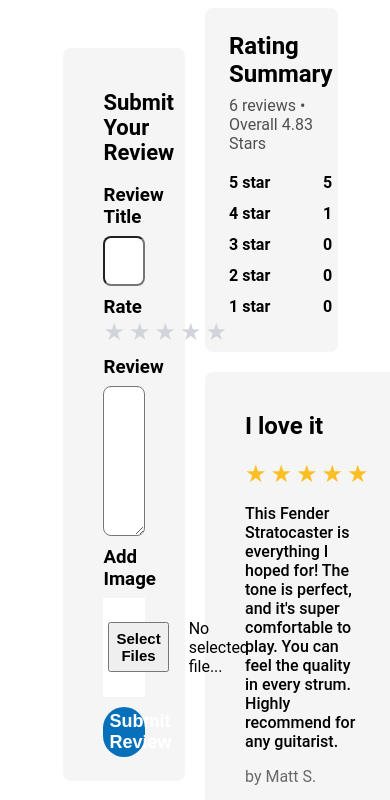
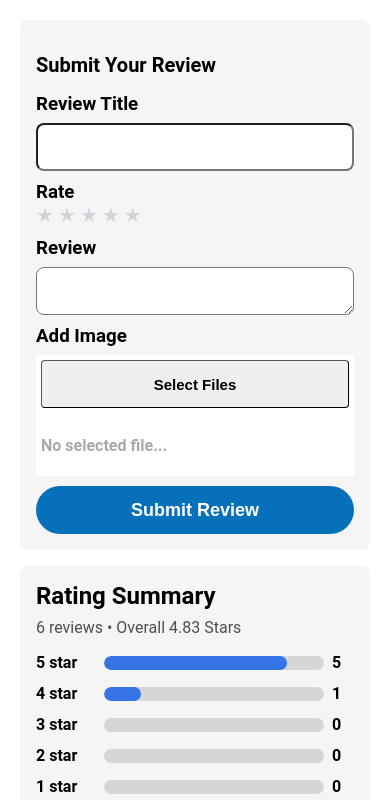
Before and after one commit to KSanders04/Sweetwater-Code-Test, a Vue app: page / in a window 390 px wide. Shown: the top 800 px of the page. Built offline with nearby package versions, Linux system fonts and the light colour scheme; grey boxes are pictures that could not be loaded.

Commit message:
enhance responsive design and styles across components

```diff
--- a/src/App.vue
+++ b/src/App.vue
@@ -17,5 +17,21 @@ import ReviewGallery from "./components/ReviewGallery.vue";
   flex-direction: row;
   justify-content: center;
   gap: 20px;
+
+}
+
+@media (max-width: 1024px) {
+  .container {
+    padding: 16px;
+  }
+}
+
+@media (max-width: 768px) {
+  .container {
+    flex-direction: column;
+    align-items: stretch;
+    gap: 16px;
+    padding: 12px;
+  }
 }
 </style>
--- a/src/components/Rates.vue
+++ b/src/components/Rates.vue
@@ -32,6 +32,7 @@ const setRating = (star) => {
 .star-rating {
   display: flex;
   gap: 4px;
+  flex-wrap: wrap;
 }
 .star {
   font-size: 24px;
@@ -41,4 +42,10 @@ const setRating = (star) => {
 .star.filled {
   color: #fbbf24;
 }
+
+@media (max-width: 768px) {
+  .star {
+    font-size: 20px;
+  }
+}
 </style>
--- a/src/components/RatingSummary.vue
+++ b/src/components/RatingSummary.vue
@@ -61,13 +61,12 @@ const averageStarsFormatted = computed<string>(() => {
 
 <style scoped>
 .summaryCard {
-  width: 71%;
   background: #f5f5f5;
   border-radius: 8px;
   padding: 24px;
   box-sizing: border-box;
   font-family: Roboto;
-  margin: 0 auto 20px 0;
+  margin: 0 0 20px;
 }
 h2 {
   margin: 0;
@@ -99,4 +98,19 @@ h2 {
   border-radius: 999px;
   transition: width 250ms ease;
 }
+
+@media (max-width: 768px) {
+  .summaryCard {
+    padding: 16px;
+  }
+
+  .barRow {
+    grid-template-columns: 60px 1fr 22px;
+    gap: 8px;
+  }
+
+  .meta {
+    margin-bottom: 16px;
+  }
+}
 </style>
--- a/src/components/ReviewForm.vue
+++ b/src/components/ReviewForm.vue
@@ -27,7 +27,7 @@ const myScore = ref(0);
           <div class="chooseFile">
             <input type="file" ref="fileInput" style="display: none" />
             <button>Select Files</button>
-            <p class="file-info">No selected file...</p>
+            <p>No selected file...</p>
           </div>
         </div>
       </div>
@@ -44,7 +44,6 @@ const myScore = ref(0);
 .box {
   height: fit-content;
   width: 50%;
-  border-radius: 20px;
   display: flex;
   justify-content: end;
   position: sticky;
@@ -68,6 +67,7 @@ const myScore = ref(0);
   width: 50%;
   margin: 0 0 8px 0;
   align-self: flex-start;
+  font-weight: 600;
 }
 .reviewTitleBox,
 .reviewBox,
@@ -106,10 +106,16 @@ const myScore = ref(0);
   background-color: white;
   padding: 5px;
 }
+.chooseFile p{
+  font-weight: 600;
+  color: darkgrey;
+}
 .chooseFile button {
   height: 50px;
   font-size: 15px;
   font-weight: 550;
+  border-radius: 4px;
+  border-width: 0.5px;
 }
 .buttonBox {
   display: flex;
@@ -135,4 +141,45 @@ const myScore = ref(0);
 .rate h3 {
   margin: 0 0 0 0;
 }
+
+@media (max-width: 1024px) {
+  .box {
+    width: 100%;
+    position: static;
+    justify-content: stretch;
+  }
+
+  .reviewForm {
+    width: 100%;
+    padding: 20px 24px;
+  }
+}
+
+@media (max-width: 768px) {
+  .reviewForm {
+    padding: 16px;
+  }
+
+  .title {
+    font-size: 20px;
+  }
+
+  .reviewTitleBox input,
+  .reviewBox textarea,
+  .chooseFile button,
+  .buttonBox button {
+    height: auto;
+    min-height: 48px;
+  }
+
+  .chooseFile {
+    flex-direction: column;
+    align-items: stretch;
+    gap: 12px;
+  }
+
+  .buttonBox button {
+    padding: 12px 16px;
+  }
+}
 </style>
--- a/src/components/ReviewGallery.vue
+++ b/src/components/ReviewGallery.vue
@@ -47,7 +47,7 @@ function toggle(i: number) {
 }
 .reviewCard {
   background-color: #f5f5f5;
-  width: 60%;
+  /* width: 60%; */
   padding: 20px 40px;
   margin: 0 0 20px 0;
   border-radius: 8px;
@@ -74,4 +74,30 @@ function toggle(i: number) {
   padding: 0 0 9px 0;
   font-weight: 600;
 }
+
+@media (max-width: 1024px) {
+  .box {
+    width: 100%;
+  }
+
+  .reviewCard {
+    padding: 20px 24px;
+  }
+}
+
+@media (max-width: 768px) {
+  .reviewCard {
+    padding: 16px;
+  }
+
+  .reviewCard img {
+    width: 100%;
+    max-width: 180px;
+    height: auto;
+  }
+
+  .description {
+    font-size: 15px;
+  }
+}
 </style>
--- a/src/components/StarRating.vue
+++ b/src/components/StarRating.vue
@@ -36,6 +36,7 @@ const setRating = (star) => {
 .star-rating {
   display: flex;
   gap: 4px;
+  flex-wrap: wrap;
 }
 .star {
   font-size: 24px;
@@ -46,4 +47,10 @@ const setRating = (star) => {
 .star.filled {
   color: #fbbf24;
 }
+
+@media (max-width: 768px) {
+  .star {
+    font-size: 20px;
+  }
+}
 </style>
```
Also changed, not shown: src/env.d.ts (added, +8 -0 lines).
